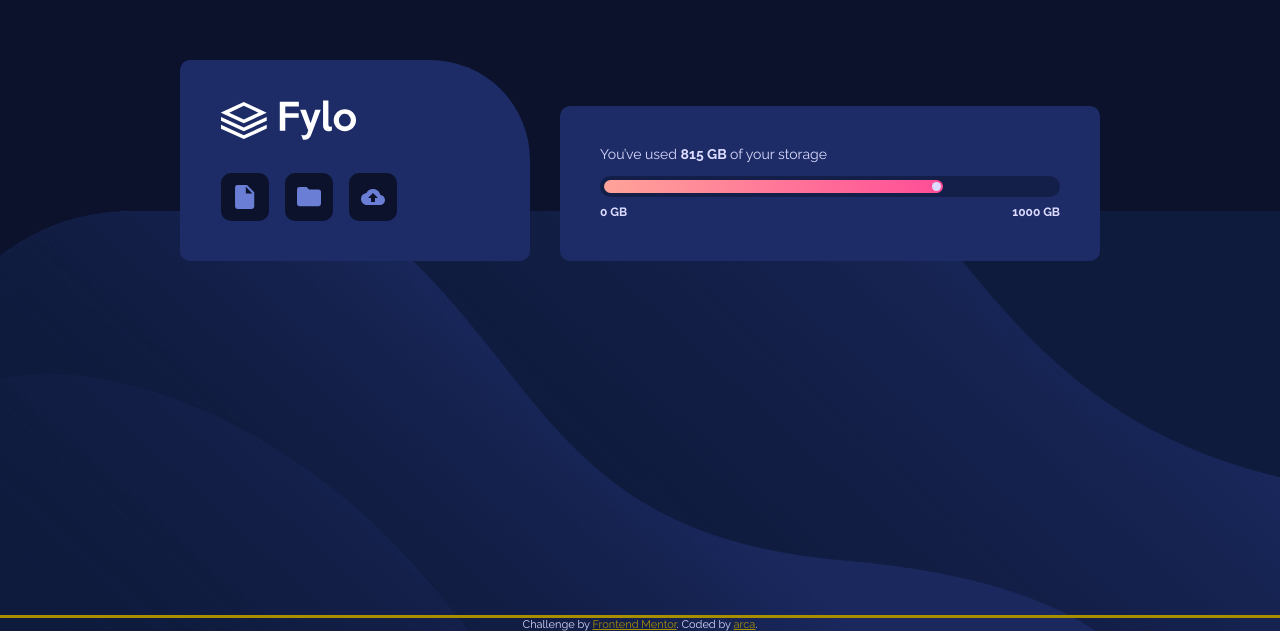
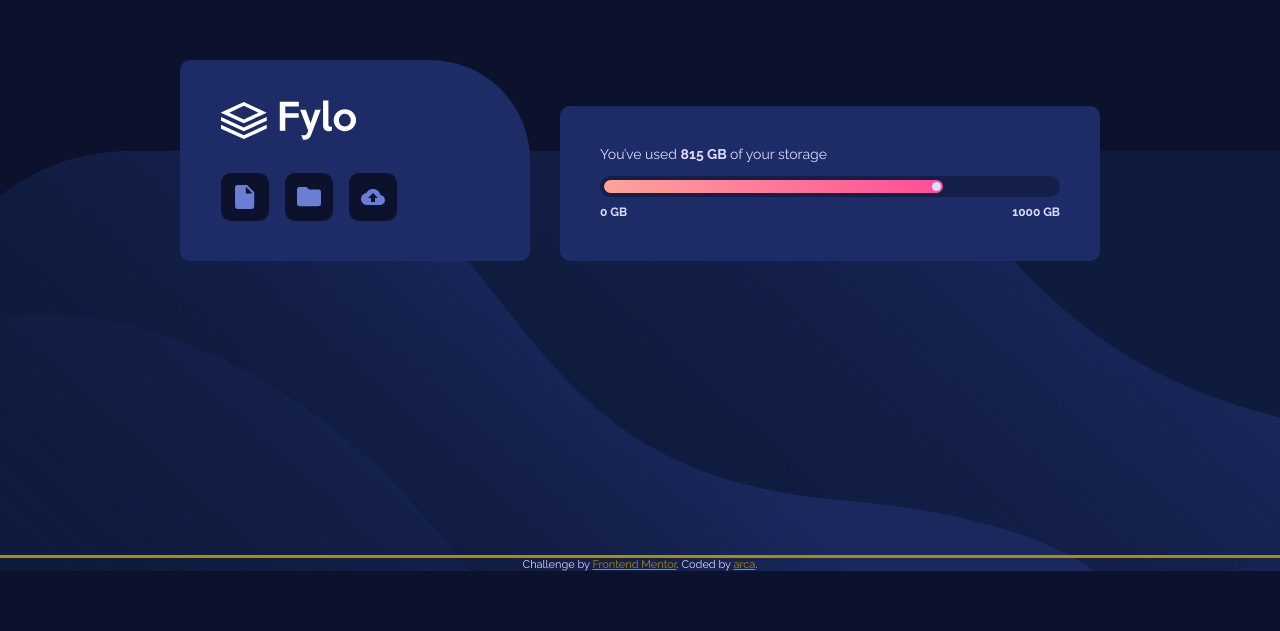
Before and after one commit to idesmar/front-end-mentor-fylo-component, a website: page index.html in a window 1280 px wide. Shown: the part 230-861 px from the top of the page. After the commit the page ends 801 px from the top, so only its background shows below. Drawn offline with Linux system fonts and the light colour scheme.

Commit message:
minor update

```diff
--- a/scss/main.scss
+++ b/scss/main.scss
@@ -240,7 +240,7 @@
 
 .img-bg {
   position: absolute;
-  margin-top: -3.125rem; // -50px;
+  margin-top: -6.875rem; // -110px;
   width: 100%;
   height: 26.25rem; // 420px;
 
```
Also changed, not shown: index.html (+1 -1 lines), dist/css/main.css.
